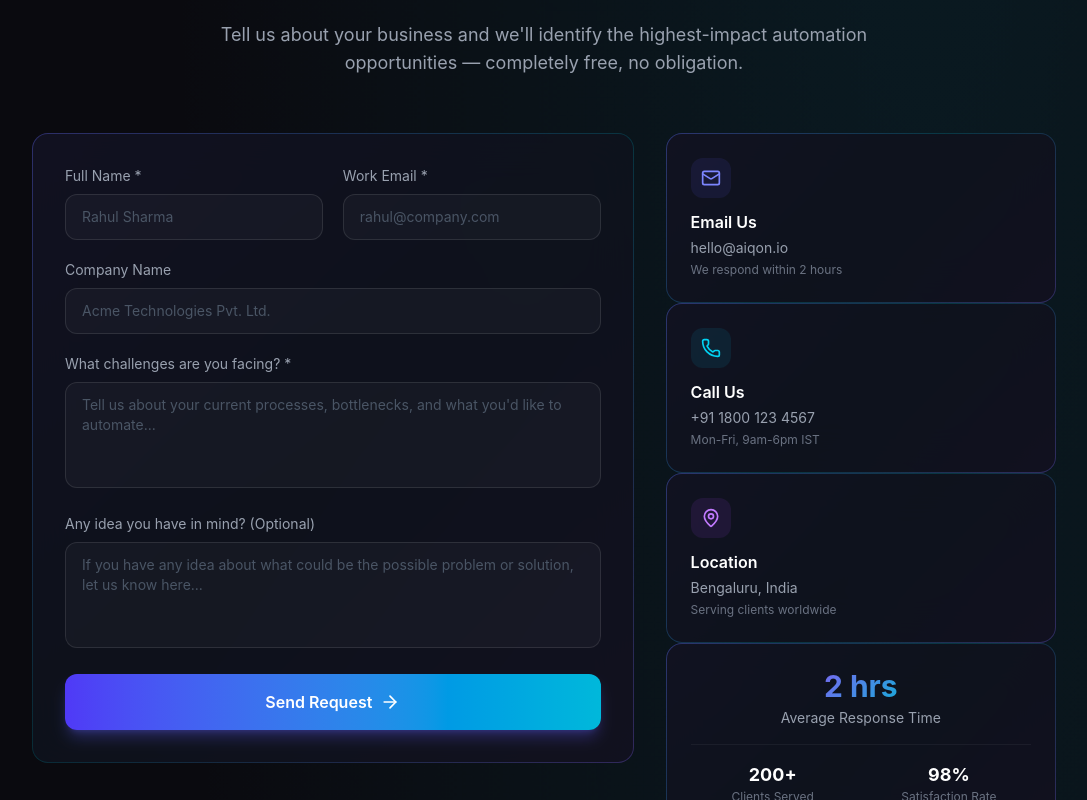
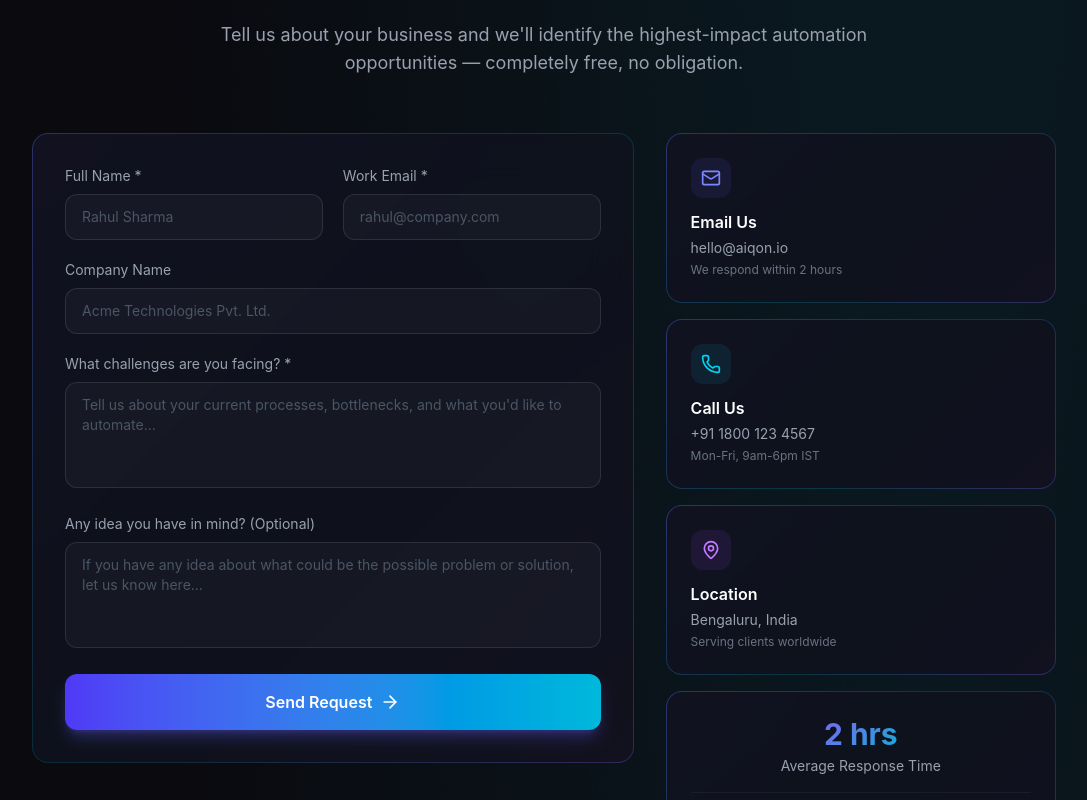
Before and after one commit to thisisarindam/aiconsultancy, a React (Vite) app: page / in a window 1280 px wide. Shown: the part 9360-10160 px from the top of the page, without its empty margins (96-1183 px from the left). Built offline with nearby package versions, Linux system fonts and the light colour scheme.

Commit message:
Revert symmetrical layout for right contact cards

```diff
--- a/src/components/Contact.tsx
+++ b/src/components/Contact.tsx
@@ -166,7 +166,7 @@ export default function Contact() {
             whileInView={{ opacity: 1, x: 0 }}
             viewport={{ once: true }}
             transition={{ duration: 0.6, delay: 0.2 }}
-            className="lg:col-span-2 space-y-3 sm:space-y-4 lg:space-y-0 lg:h-full lg:flex lg:flex-col lg:justify-between"
+            className="lg:col-span-2 space-y-3 sm:space-y-4"
           >
             <motion.div
               className="card-border"
```
